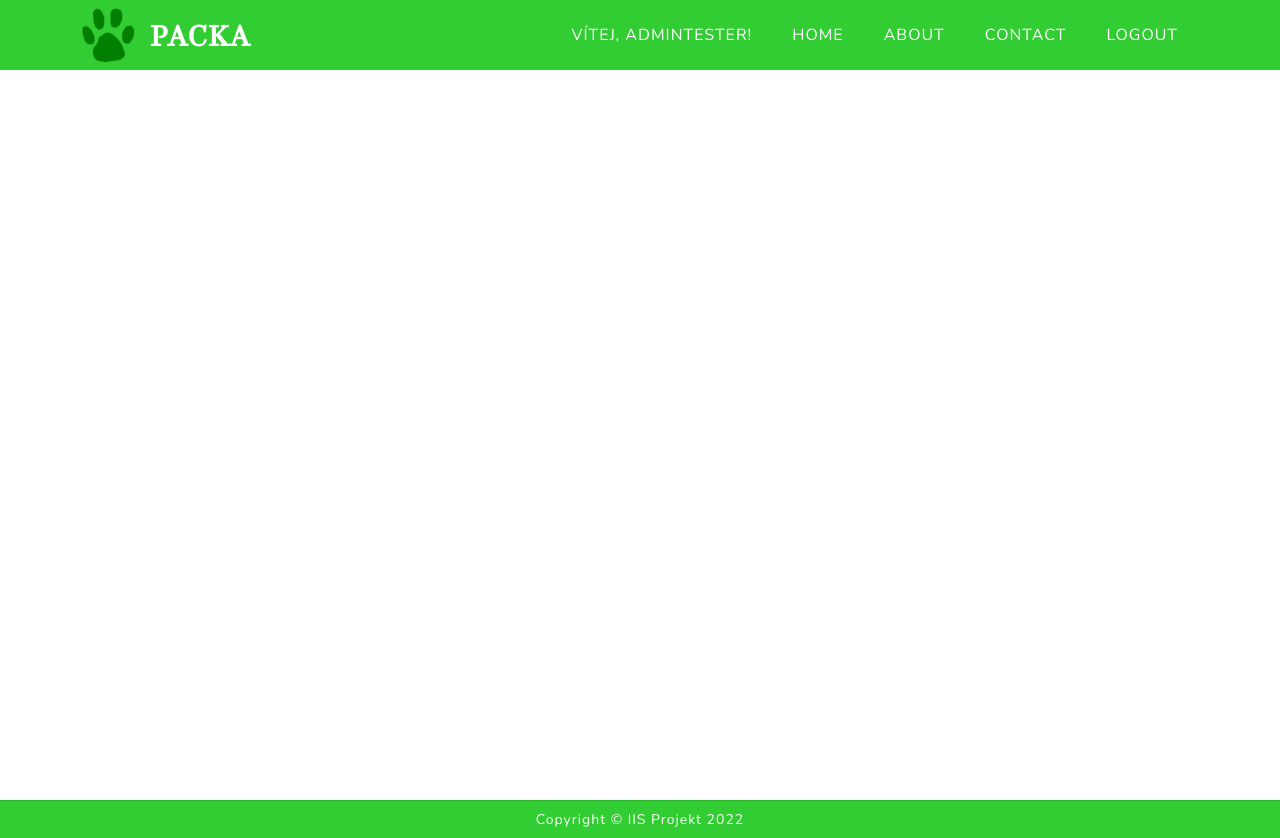
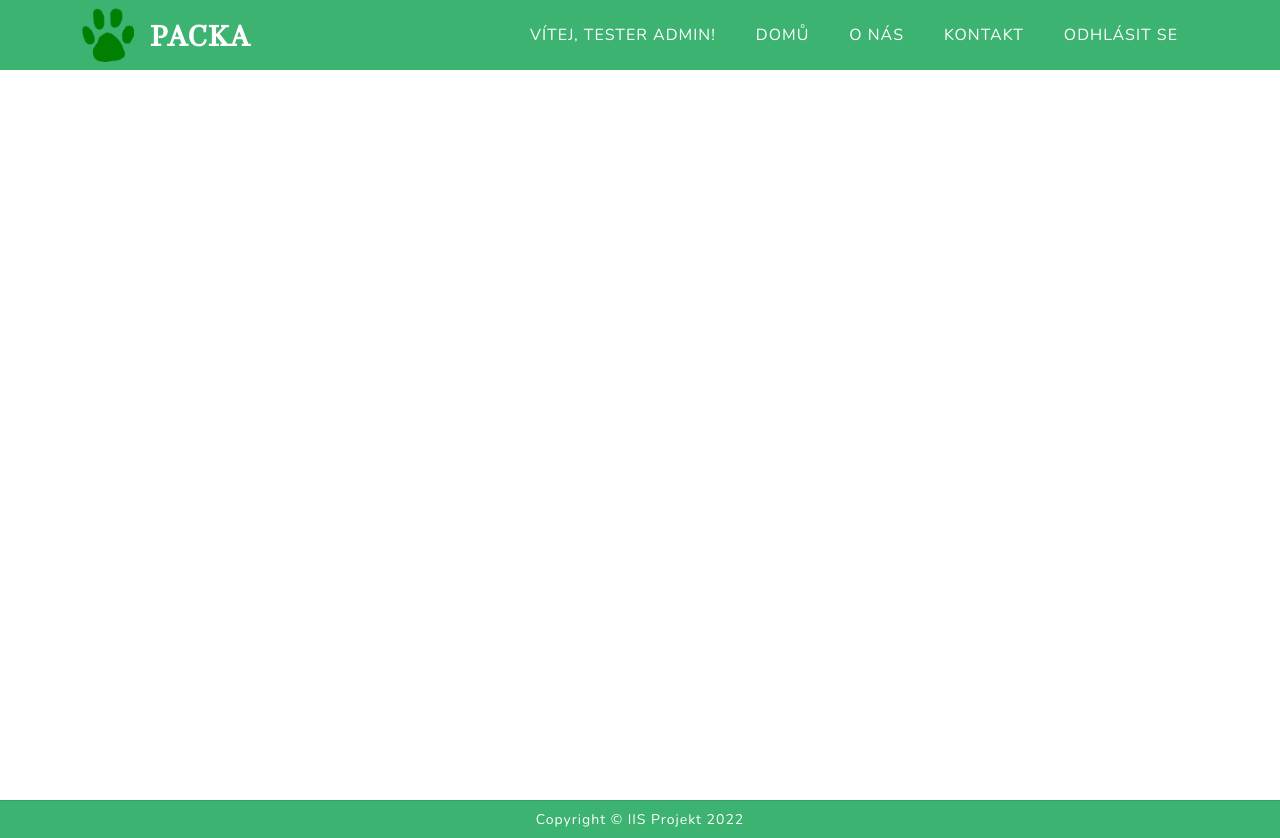
Before and after one commit to MoZZrello/IIS-Project-2022, a Django app: page /about/ in a window 1280 px wide. Run offline with Django 4.2, Linux system fonts and the light colour scheme; a user stored in the database is signed in; data comes from the database, SQL or seed files in the repository; some libraries are stand-ins or nearby versions; some web fonts are replaced.

Commit message:
Language changes on website

```diff
--- a/src/IISapp/templates/about.html
+++ b/src/IISapp/templates/about.html
@@ -5,5 +5,5 @@
 
 {% block content %}
 <!-- <img class="img-fluid mb-3 mb-lg-0" src="{% static 'theme/assets/img/bg-masthead.jpg' %}" alt="..." /> -->
-<h1 style="padding-top: 70px; background-color: limegreen"></h1>
+<h1 style="padding-top: 70px; background-color: mediumseagreen"></h1>
 {% endblock %}
--- a/src/IISapp/templates/base.html
+++ b/src/IISapp/templates/base.html
@@ -29,7 +29,7 @@
     </main>
 
     <!-- Footer-->
-    <footer class="card-footer small text-center text-white" style="position: relative; background-color: limegreen"><div class="container px-4 px-lg-5">Copyright &copy; IIS Projekt 2022</div></footer>
+    <footer class="card-footer small text-center text-white" style="position: relative; background-color: mediumseagreen"><div class="container px-4 px-lg-5">Copyright &copy; IIS Projekt 2022</div></footer>
     <!-- Bootstrap core JS-->
     <script src="https://cdn.jsdelivr.net/npm/bootstrap@5.1.3/dist/js/bootstrap.bundle.min.js"></script>
     <!-- Core theme JS-->
--- a/src/IISapp/templates/contact.html
+++ b/src/IISapp/templates/contact.html
@@ -5,5 +5,5 @@
 {% block title %}Contact{% endblock %}
 
 {% block content %}
-<h1 style="padding-top: 70px; background-color: limegreen"></h1>
+<h1 style="padding-top: 70px; background-color: mediumseagreen"></h1>
 {% endblock %}
--- a/src/IISapp/templates/login.html
+++ b/src/IISapp/templates/login.html
@@ -102,7 +102,7 @@
 						</div>
 
 							<div class="d-flex justify-content-center mt-3 login_container">
-				 				<input class="btn login_btn" type="submit" value="Login">
+				 				<input class="btn login_btn" type="submit" value="Přihlásit se">
 				   			</div>
 					</form>
 
--- a/src/IISapp/templates/navbar.html
+++ b/src/IISapp/templates/navbar.html
@@ -16,18 +16,18 @@
         <div class="collapse navbar-collapse" id="navbarResponsive">
             <ul class="navbar-nav ms-auto">
                 {% if user.is_authenticated %}
-                <li class="nav-item mx-0 mx-lg-1"><a class="nav-link py-3 px-0 px-lg-3 rounded">Vítej, {{request.user}}!</a></li>
+                <li class="nav-item mx-0 mx-lg-1"><a class="nav-link py-3 px-0 px-lg-3 rounded">Vítej, {{request.user.full_name}}!</a></li>
                 {% endif %}
-                <li class="nav-item mx-0 mx-lg-1"><a class="nav-link py-3 px-0 px-lg-3 rounded" href="{{ index_url }}">Home</a></li>
+                <li class="nav-item mx-0 mx-lg-1"><a class="nav-link py-3 px-0 px-lg-3 rounded" href="{{ index_url }}">Domů</a></li>
 
-                <li class="nav-item mx-0 mx-lg-1"><a class="nav-link py-3 px-0 px-lg-3 rounded" href="{{ about_url }}">About</a></li>
+                <li class="nav-item mx-0 mx-lg-1"><a class="nav-link py-3 px-0 px-lg-3 rounded" href="{{ about_url }}">O nás</a></li>
                 {% if not user.is_authenticated %}
-                <li class="nav-item mx-0 mx-lg-1"><a class="nav-link py-3 px-0 px-lg-3 rounded" href="{{ login_url }}">Login</a></li>
+                <li class="nav-item mx-0 mx-lg-1"><a class="nav-link py-3 px-0 px-lg-3 rounded" href="{{ login_url }}">Přihlášení</a></li>
                 {% endif %}
                 {% if user.is_authenticated %}
-                <li class="nav-item mx-0 mx-lg-1"><a class="nav-link py-3 px-0 px-lg-3 rounded" href="{{ contact_url }}">Contact</a></li>
+                <li class="nav-item mx-0 mx-lg-1"><a class="nav-link py-3 px-0 px-lg-3 rounded" href="{{ contact_url }}">Kontakt</a></li>
 
-                <li class="nav-item mx-0 mx-lg-1"><a class="nav-link py-3 px-0 px-lg-3 rounded" href="{{ logout_url }}">Logout</a></li>
+                <li class="nav-item mx-0 mx-lg-1"><a class="nav-link py-3 px-0 px-lg-3 rounded" href="{{ logout_url }}">Odhlásit se</a></li>
                 {% endif %}
             </ul>
         </div>
```
